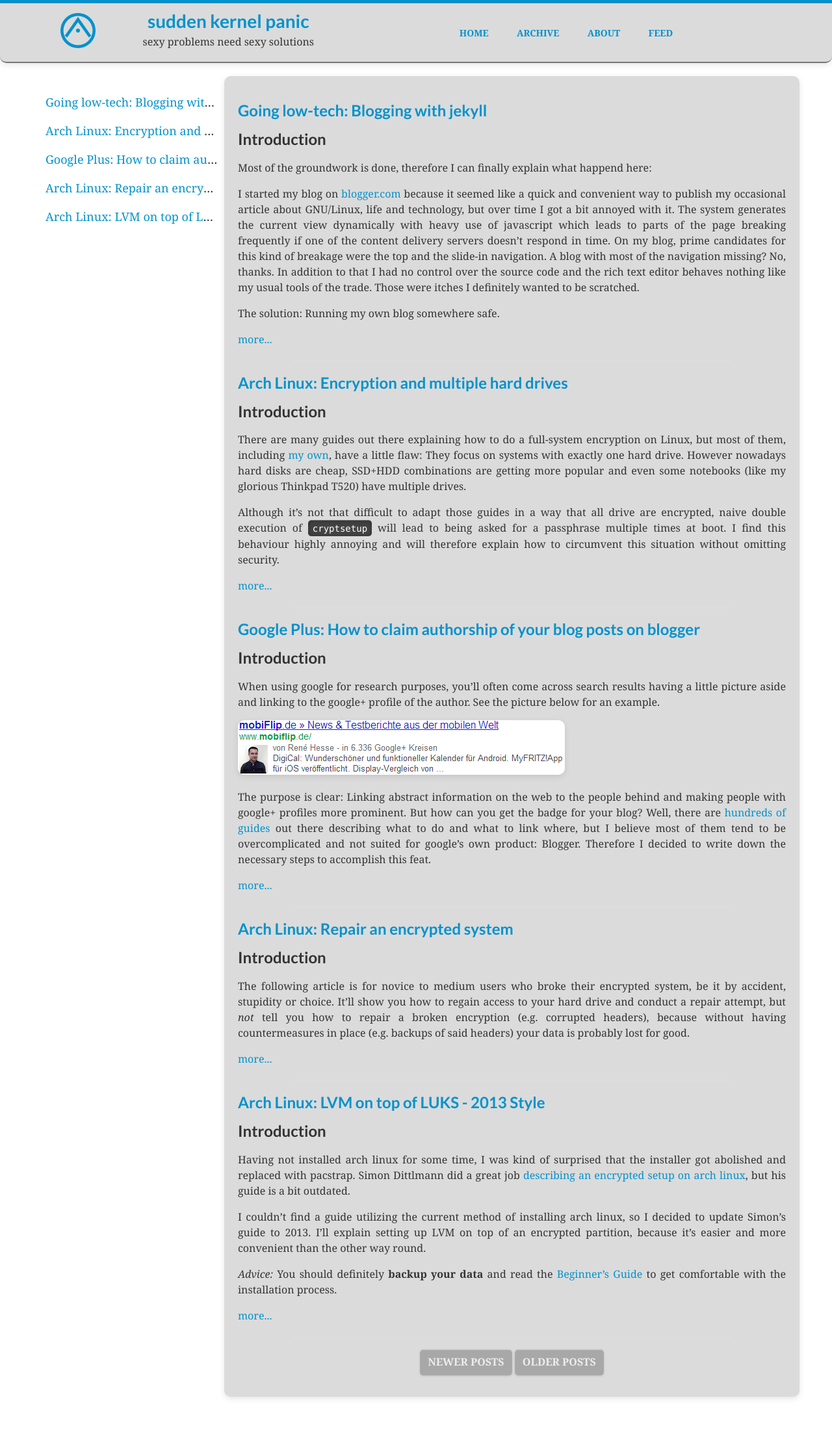
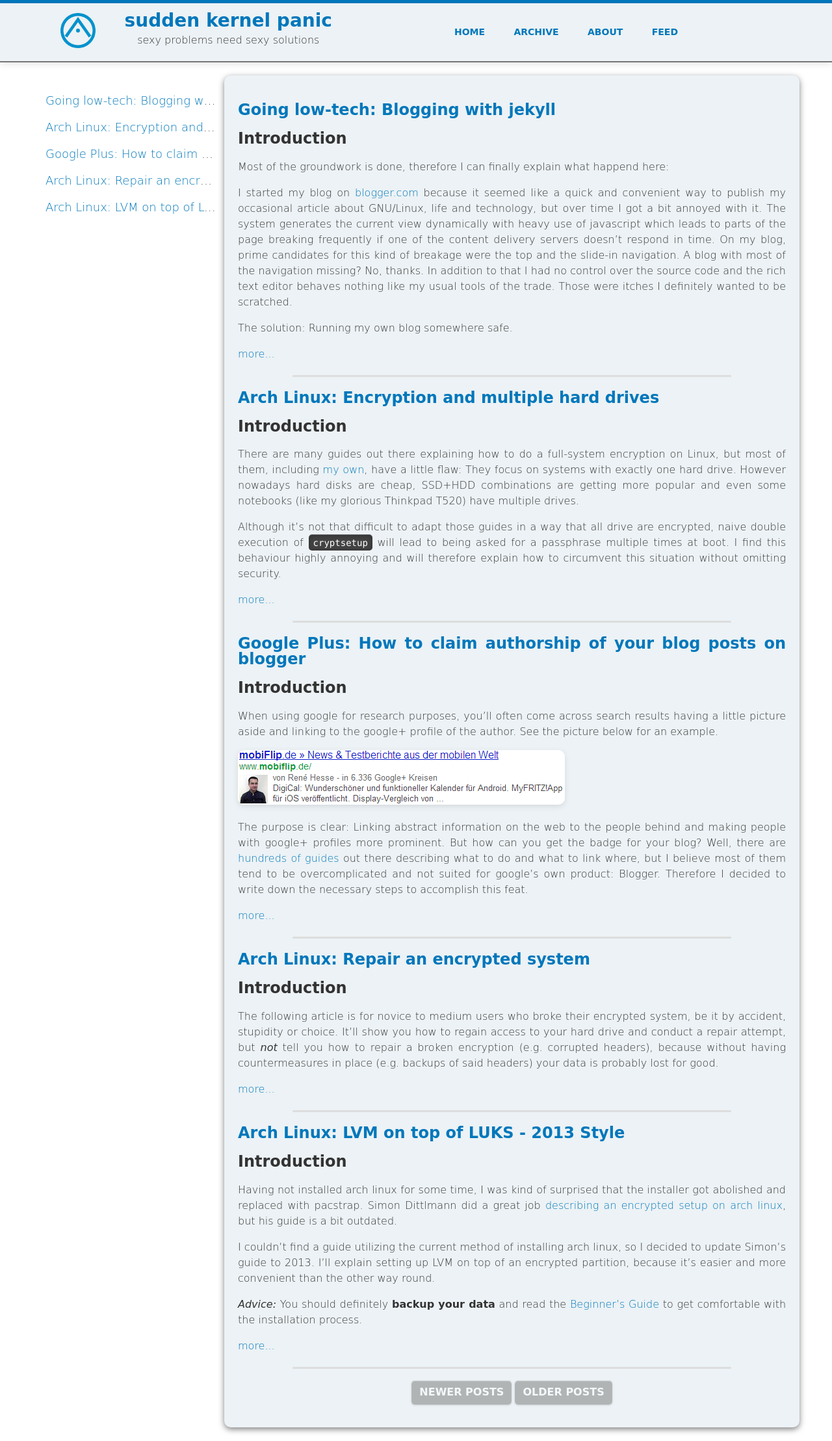
Before and after one commit to Bin7me/bin7me.github.io, a Jekyll site: the page built from index.html, in a window 1280 px wide. Shown: the whole page at 65% size. Built offline with Jekyll 4.4.1, drawn with Linux system fonts in a browser that asks for light colours; some web fonts are replaced; Markdown is read by kramdown in place of the engine named in the settings; the list of posts is cut into pages by our own code.

Commit message:
optimized light color scheme

```diff
--- a/css/style.css
+++ b/css/style.css
@@ -2,23 +2,19 @@
   color: #333;
   background: #fff;
   margin: 0px;
-  border-top: 5px solid #0292cc;
-  font-family: Georgia, "Times New Roman", serif;
+  border-top: 5px solid #0077bb;
+  font-family: 'DejaVu Sans', Helvetica, Arial, sans-serif;
   font-size: 20px;
   font-weight: 300;
   width: 100%;
 }
 
 a {
-  color: #0292cc;
+  color: #0077bb;
   text-decoration: none;
   transition: all .25s;
   -moz-transition: all .25s;
   -webkit-transition: all .25s;
-}
-
-a:hover {
-  color: #016c96;
 }
 
 a.paginator {
@@ -37,10 +33,6 @@
   background: #888;
 }
 
-h2, h3, h4 {
-  font-family: Lato, 'Helvetica Neue', Helvetica, Arial, sans-serif;
-}
-
 span.disabled {
   color: #fff;
   font-size: 16px;
@@ -55,13 +47,18 @@
 }
 
 article {
-  background: #dbdbdb;
+  background: #ecf2f5;
   border-radius: 10px;
   padding: 21px;
-  box-shadow: 0 3px 10px rgba(0,0,0,.1);
+  margin-bottom: 21px;
+  box-shadow: 0 3px 10px rgba(0,0,0,.5);
   font-size: 16px;
   text-align: justify;
   line-height: 1.5em;
+}
+
+article a:hover {
+  color: #666;
 }
 
 img {
@@ -82,12 +79,10 @@
 }
 
 header {
-  background: #dbdbdb;
+  background: #ecf2f5;
   margin-bottom: 20px;
   border-bottom: 2px solid #767676;
   box-shadow: 0 3px 10px rgba(0,0,0,.1);
-  border-bottom-left-radius: 10px;
-  border-bottom-right-radius: 10px;
 }
 
 pre, code {
@@ -107,6 +102,11 @@
 }
 
 @media (max-width: 568px) {
+
+  article {
+	text-align: left;
+  }
+
   .default-sidebar {
     display: none;
   }
@@ -178,7 +178,6 @@
   text-align: center;
   font-size: 28px;
   font-weight: bold;
-  font-family: Lato, 'Helvetica Neue', Helvetica, Arial, sans-serif;
 }
 
 #description {
@@ -219,8 +218,8 @@
 }
 
 #top-nav li.active a {
-  background: #0092cc;
-  color: #222;
+  background: #0077bb;
+  color: #fff;
   box-shadow: inset 0 1px 0 rgba(255,255,255,.5), 0 1px 5px rgba(0,0,0,.5);
   text-shadow: 0 1px 0 rgba(255,255,255,.3);
 }
@@ -253,7 +252,7 @@
 }
 
 .side-nav li.active {
-  background: linear-gradient(to bottom, #9e2812 0%,#6f0d0d 100%);
+  background: linear-gradient(to bottom, #0077bb 0%,#0066aa 100%);
   border-top-left-radius: 5px;
   border-bottom-left-radius: 5px;
   box-shadow: 0 1px 5px rgba(0, 0, 0, .3), inset 0 1px 0 rgba(255,255,255,.2), inset 0 -1px 0 rgba(0,0,0,.3);
```
